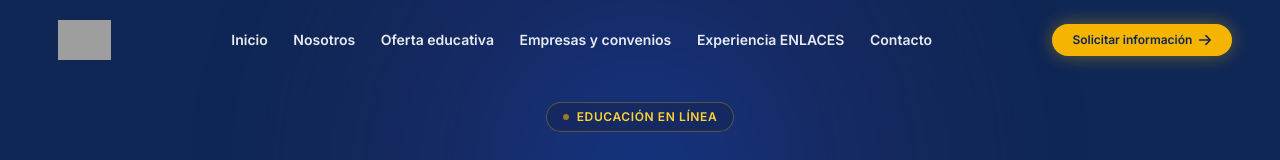
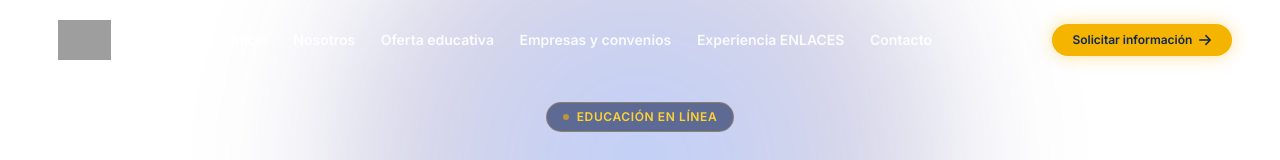
Before and after one commit to dmytro-webild/b02179c9-55a4-4431-96fc-35acbd36f5d2, a React (Vite) app: page / in a window 1280 px wide. Shown: the top 160 px of the page. Built offline with nearby package versions, Linux system fonts and the light colour scheme; grey boxes are pictures that could not be loaded.

Commit message:
Webild agent: Modifica la identidad visual del sitio existente. El fondo p

```diff
--- a/src/components/Layout.tsx
+++ b/src/components/Layout.tsx
@@ -6,7 +6,7 @@ export default function Layout() {
   const logoUrl = "https://storage.googleapis.com/webild/users/user_3KviWw22IHbUwhmRoxf95hIHXdW/uploaded-1794452037801-2036zpmm.png";
 
   return (
-    <div className="relative isolate min-h-svh flex flex-col bg-[#0F2755] text-white" data-button="chip" data-card="tray" data-pattern="none">
+    <div className="relative isolate min-h-svh flex flex-col bg-background text-foreground" data-button="chip" data-card="tray" data-pattern="none">
       <header data-webild-section="Header">
         <NavbarFloatingPill
           brand="ENLACES Educación"
--- a/src/components/navbars/NavbarFloatingPill.tsx
+++ b/src/components/navbars/NavbarFloatingPill.tsx
@@ -55,7 +55,7 @@ const NavbarFloatingPill = ({ brand, logoSrc, navItems, cta, menuText = "Menu",
       className="fixed inset-x-0 top-[0.75rem] z-[60]"
     >
       <div
-        className={`relative mx-auto w-[var(--container)] rounded-[var(--radius-card)] transition-colors duration-700 ${solid ? "bg-[color-mix(in_srgb,var(--card)_92%,transparent)] text-card-foreground backdrop-blur-[12px]" : "bg-transparent text-foreground"}`}
+        className={`relative mx-auto w-[var(--container)] rounded-[var(--radius-card)] transition-all duration-500 ${solid ? "bg-[#0F2755]/95 text-white backdrop-blur-md shadow-xl border border-amber-400/20" : "bg-transparent text-white"}`}
       >
         <div className="flex h-[3.5rem] items-center justify-between gap-[var(--gap)] pl-[1rem] pr-[0.375rem] lg:pl-[1.25rem] lg:pr-[0.625rem]">
           <a href="#" aria-label={brand} className="flex min-h-[44px] min-w-0 items-center py-1">
--- a/src/components/sections/about/AboutStatementIconRow.tsx
+++ b/src/components/sections/about/AboutStatementIconRow.tsx
@@ -50,7 +50,7 @@ const AboutStatementIconRow = ({ title, items, ariaLabel, className }: AboutStat
                   transition={{ type: "spring", bounce: 0.2, duration: 1, delay: (index % columns) * 0.1 }}
                   className={cn("flex min-w-0 items-start gap-4", count === 1 && "justify-center")}
                 >
-                  {item.icon && <Icon name={item.icon} aria-hidden="true" className="mt-0.5 size-6 shrink-0 text-foreground" strokeWidth={1.5} />}
+                  {item.icon && <Icon name={item.icon} aria-hidden="true" className="mt-0.5 size-6 shrink-0 text-[#1B3A7A]" strokeWidth={1.75} />}
                   <div className="flex min-w-0 flex-col gap-1">
                     <h3 className="text-[length:var(--text-body-lg)] leading-[1.4] tracking-[-0.01em] [overflow-wrap:anywhere]">{item.title}</h3>
                     {item.description && <p className="text-[length:var(--text-small)] leading-[1.5] text-muted-foreground [overflow-wrap:anywhere]">{item.description}</p>}
--- a/src/components/sections/faq/FaqTrayAccordion.tsx
+++ b/src/components/sections/faq/FaqTrayAccordion.tsx
@@ -48,7 +48,7 @@ const FaqTrayAccordion = ({ tag, title, highlight, items, help, ariaLabel, class
             whileInView={{ opacity: 1, y: 0 }}
             viewport={HEADER_VIEW}
             transition={SPRING}
-            className="rounded-full bg-secondary px-3.5 py-1 text-[length:var(--text-label)] leading-[1.5] text-secondary-foreground whitespace-nowrap"
+            className="rounded-full bg-[#1B3A7A]/10 px-3.5 py-1 text-[length:var(--text-label)] leading-[1.5] text-[#1B3A7A] font-semibold whitespace-nowrap"
           >
             {tag}
           </motion.p>
@@ -76,7 +76,7 @@ const FaqTrayAccordion = ({ tag, title, highlight, items, help, ariaLabel, class
                   whileInView={{ opacity: 1, y: 0 }}
                   viewport={ITEM_VIEW}
                   transition={{ ...SPRING, delay: Math.min(index, 4) * 0.06 }}
-                  className="rounded-[var(--radius-image)] bg-card text-card-foreground"
+                  className="rounded-[var(--radius-image)] bg-card border border-[#1B3A7A]/12 shadow-sm text-card-foreground hover:border-[#1B3A7A]/30 transition-colors"
                 >
                   <h3>
                     <button
@@ -126,7 +126,7 @@ const FaqTrayAccordion = ({ tag, title, highlight, items, help, ariaLabel, class
               whileInView={{ opacity: 1, y: 0 }}
               viewport={ITEM_VIEW}
               transition={{ ...SPRING, delay: 0.1 }}
-              className="flex min-w-0 flex-col gap-6 self-start rounded-[var(--radius-image)] bg-card text-card-foreground p-[clamp(1.25rem,2.2vw,1.75rem)] lg:sticky lg:top-24 lg:order-1"
+              className="flex min-w-0 flex-col gap-6 self-start rounded-[var(--radius-image)] bg-card border border-[#1B3A7A]/12 shadow-sm text-card-foreground p-[clamp(1.25rem,2.2vw,1.75rem)] lg:sticky lg:top-24 lg:order-1"
             >
               <Media
                 src={help.imageSrc}
--- a/src/components/sections/footer/FooterTrayWordmark.tsx
+++ b/src/components/sections/footer/FooterTrayWordmark.tsx
@@ -52,7 +52,7 @@ const FooterTrayWordmark = ({ brand, logoSrc, wordmark, columns = [], copyright,
 
   return (
     <footer aria-label={ariaLabel ?? `${brand} footer`} className={cn("relative bg-background pt-[calc(var(--section-space)/2)] text-foreground", className)}>
-      <div className="relative isolate mx-[var(--panel-inset)] mb-[var(--panel-inset)] overflow-hidden rounded-[var(--radius-card)] bg-card pt-[clamp(2.5rem,5vw,4.5rem)] text-card-foreground">
+      <div className="relative isolate mx-[var(--panel-inset)] mb-[var(--panel-inset)] overflow-hidden rounded-[var(--radius-card)] bg-[#0F2755] pt-[clamp(2.5rem,5vw,4.5rem)] text-white shadow-2xl border border-amber-400/20">
         <div className="mx-auto grid w-[var(--container)] grid-cols-1 gap-x-[var(--gap)] gap-y-[clamp(2.5rem,5vw,3.5rem)] lg:grid-cols-[minmax(0,1fr)_minmax(0,2fr)]">
           <motion.a {...rise(0)} href="#" aria-label={brand} className="flex w-fit min-w-0 items-start">
             {logoSrc ? (
@@ -66,13 +66,13 @@ const FooterTrayWordmark = ({ brand, logoSrc, wordmark, columns = [], copyright,
             <nav aria-label="Footer" className="grid grid-cols-2 gap-x-[var(--gap)] gap-y-[2.5rem] sm:grid-cols-4">
               {shown.map((column, i) => (
                 <motion.div key={`${i}-${column.title}`} {...rise(0.1 + i * 0.08)} className="flex min-w-0 flex-col gap-[1rem]">
-                  <h3 className="text-[length:var(--text-label)] leading-[1.5] text-muted-foreground [overflow-wrap:anywhere]">{column.title}</h3>
+                  <h3 className="text-[length:var(--text-label)] leading-[1.5] text-[#F4B400] font-bold uppercase tracking-wider [overflow-wrap:anywhere]">{column.title}</h3>
                   <div className="flex flex-col gap-[0.5rem]">
                     {column.links.slice(0, 8).map((link, j) => (
                       <a
                         key={`${j}-${link.text}`}
                         href={link.href}
-                        className="w-fit text-[length:var(--text-body)] leading-[1.5] [overflow-wrap:anywhere] transition-opacity duration-300 hover:opacity-60"
+                        className="w-fit text-[length:var(--text-body)] leading-[1.5] text-blue-100/90 [overflow-wrap:anywhere] transition-all duration-300 hover:text-[#F4B400] hover:translate-x-0.5"
                       >
                         {link.text}
                       </a>
@@ -84,12 +84,12 @@ const FooterTrayWordmark = ({ brand, logoSrc, wordmark, columns = [], copyright,
           )}
         </div>
 
-        <div className="mx-auto mt-[clamp(3rem,6vw,5rem)] flex w-[var(--container)] flex-wrap items-center justify-between gap-x-[var(--gap)] gap-y-[0.75rem] border-t border-border pt-[1.25rem]">
-          {copyright && <p className="text-[length:var(--text-small)] leading-[1.5] text-muted-foreground">{copyright}</p>}
-          <a href="#" className="group flex items-center gap-[0.625rem] text-[length:var(--text-small)] leading-[1.5]">
+        <div className="mx-auto mt-[clamp(3rem,6vw,5rem)] flex w-[var(--container)] flex-wrap items-center justify-between gap-x-[var(--gap)] gap-y-[0.75rem] border-t border-blue-900/60 pt-[1.25rem]">
+          {copyright && <p className="text-[length:var(--text-small)] leading-[1.5] text-blue-200/80">{copyright}</p>}
+          <a href="#" className="group flex items-center gap-[0.625rem] text-[length:var(--text-small)] leading-[1.5] text-blue-200 hover:text-[#F4B400]">
             {topText}
-            <div className="flex size-[2rem] items-center justify-center rounded-[0.625rem] bg-background transition-colors duration-300 group-hover:bg-accent">
-              <svg aria-hidden="true" viewBox="0 0 24 24" className="size-[1rem]" fill="none" stroke="currentColor" strokeWidth="1.75" strokeLinecap="round" strokeLinejoin="round">
+            <div className="flex size-[2rem] items-center justify-center rounded-[0.625rem] bg-blue-900/60 text-[#F4B400] transition-colors duration-300 group-hover:bg-[#F4B400] group-hover:text-[#0F2755]">
+              <svg aria-hidden="true" viewBox="0 0 24 24" className="size-[1rem]" fill="none" stroke="currentColor" strokeWidth="2" strokeLinecap="round" strokeLinejoin="round">
                 <path d="M12 20V4M5 11l7-7 7 7" />
               </svg>
             </div>
--- a/src/components/sections/gallery/GalleryTiltCards.tsx
+++ b/src/components/sections/gallery/GalleryTiltCards.tsx
@@ -108,7 +108,7 @@ const GalleryTiltCards = ({ tag, title, description, items, linkLabel = "Read ca
                   <div className="flex flex-1 flex-col px-[clamp(0.75rem,1.4vw,1rem)] pb-[clamp(0.75rem,1.4vw,1rem)] pt-[clamp(1.25rem,2vw,1.5rem)]">
                     {(work.tag || work.date) && (
                       <div className="flex flex-wrap items-center justify-between gap-x-4 gap-y-2">
-                        {work.tag && <p className="min-w-0 rounded-full bg-background px-4 py-1 text-[length:var(--text-small)] leading-[1.5] [overflow-wrap:anywhere]">{work.tag}</p>}
+                        {work.tag && <p className="min-w-0 rounded-full bg-[#1B3A7A]/10 text-[#1B3A7A] font-semibold px-4 py-1 text-[length:var(--text-small)] leading-[1.5] [overflow-wrap:anywhere]">{work.tag}</p>}
                         {work.date && <p className="whitespace-nowrap text-[length:var(--text-small)] leading-[1.5] text-muted-foreground">{work.date}</p>}
                       </div>
                     )}
@@ -127,11 +127,11 @@ const GalleryTiltCards = ({ tag, title, description, items, linkLabel = "Read ca
                 <WorkLi key={`${index}-${work.title}`} index={index} reduce={!!reduce}>
                   {(go) =>
                     work.href ? (
-                      <a href={work.href} className="group relative flex w-full flex-col rounded-[var(--radius-card)] bg-card p-2 text-card-foreground">
+                      <a href={work.href} className="group relative flex w-full flex-col rounded-[var(--radius-card)] bg-card border border-[#1B3A7A]/15 shadow-sm hover:shadow-xl hover:border-[#1B3A7A]/35 transition-all duration-300 p-2 text-card-foreground">
                         {body(go)}
                       </a>
                     ) : (
-                      <div className="flex w-full flex-col rounded-[var(--radius-card)] bg-card p-2 text-card-foreground">{body(go)}</div>
+                      <div className="flex w-full flex-col rounded-[var(--radius-card)] bg-card border border-[#1B3A7A]/15 shadow-sm p-2 text-card-foreground">{body(go)}</div>
                     )
                   }
                 </WorkLi>
--- a/src/components/sections/metrics/MetricsTrayCounters.tsx
+++ b/src/components/sections/metrics/MetricsTrayCounters.tsx
@@ -38,9 +38,9 @@ const MetricsTrayCounters = ({ tag, title, description, items, ariaLabel, classN
                 whileInView={{ opacity: 1, y: 0 }}
                 viewport={{ once: true, margin: "0px 0px -8% 0px" }}
                 transition={SPRING}
-                className="flex items-center gap-2 rounded-full bg-secondary py-1 pl-2.5 pr-3.5 text-secondary-foreground"
+                className="flex items-center gap-2 rounded-full bg-[#1B3A7A]/10 py-1 pl-2.5 pr-3.5 text-[#1B3A7A] font-semibold"
               >
-                <Icon name={tag.icon ?? "chart-no-axes-column"} aria-hidden="true" className="size-4 shrink-0" strokeWidth={1.75} />
+                <Icon name={tag.icon ?? "chart-no-axes-column"} aria-hidden="true" className="size-4 shrink-0 text-[#1B3A7A]" strokeWidth={1.75} />
                 <p className="whitespace-nowrap text-[length:var(--text-label)] leading-[1.5]">{tag.text}</p>
               </motion.div>
             )}
--- a/src/index.css
+++ b/src/index.css
@@ -15,26 +15,26 @@
   --secondary-cta-text: #ffffff;
   --background-accent: #F4B400;
 
-  --background: #0F2755;
-  --foreground: #ffffff;
-  --card: #1B3A7A;
-  --card-foreground: #ffffff;
-  --popover: #1B3A7A;
-  --popover-foreground: #ffffff;
+  --background: #ffffff;
+  --foreground: #0F2755;
+  --card: #ffffff;
+  --card-foreground: #0F2755;
+  --popover: #ffffff;
+  --popover-foreground: #0F2755;
   --primary: #1B3A7A;
   --primary-foreground: #ffffff;
-  --secondary: #132d63;
-  --secondary-foreground: #ffffff;
-  --muted: #1B3A7A;
-  --muted-foreground: #B8C8E2;
+  --secondary: #F8FAFC;
+  --secondary-foreground: #1B3A7A;
+  --muted: #F1F5F9;
+  --muted-foreground: #475569;
   --accent: #F4B400;
   --accent-foreground: #0F2755;
   --deep: #0F2755;
   --deep-foreground: #ffffff;
   --destructive: #e5484d;
   --destructive-foreground: #ffffff;
-  --border: rgba(244, 180, 0, 0.25);
-  --input: rgba(255, 255, 255, 0.2);
+  --border: rgba(27, 58, 122, 0.12);
+  --input: rgba(15, 39, 85, 0.12);
   --ring: #F4B400;
 
   --font-heading: "Montserrat", sans-serif;
```
Also changed, not shown: src/pages/HomePage.tsx (+20 -20 lines).
